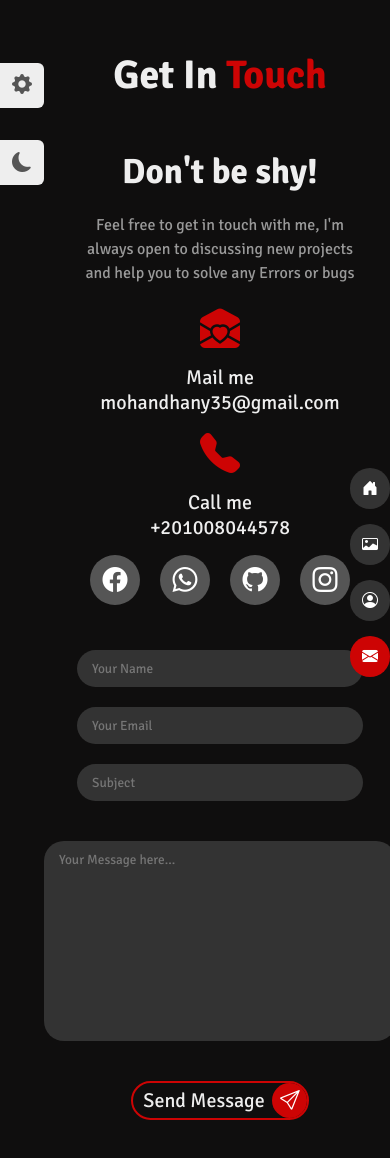
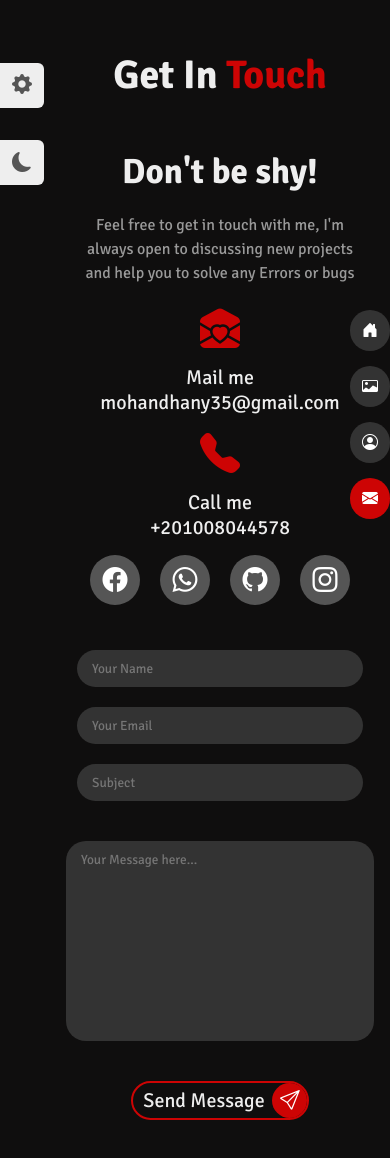
Before and after one commit to MohandTurke2002/My-Portofolio, a React (Create React App) app: page /ContactMe in a window 390 px wide. Shown: the top 1158 px of the page. Built offline with nearby package versions, Linux system fonts and the light colour scheme.

Commit message:
fixid responsive issue again

```diff
--- a/src/index.scss
+++ b/src/index.scss
@@ -101,9 +101,6 @@ body {
 }
 
 @media screen and (max-width: 767px) {
-  body {
-    height: auto !important;
-  }
   .special-title {
     font-size: 40px;
   }
--- a/src/pages/scss/contactme.scss
+++ b/src/pages/scss/contactme.scss
@@ -213,7 +213,7 @@
       }
     }
     .message-text {
-      width: 80% !important;
+      width: 70% !important;
     }
   }
 }
```
